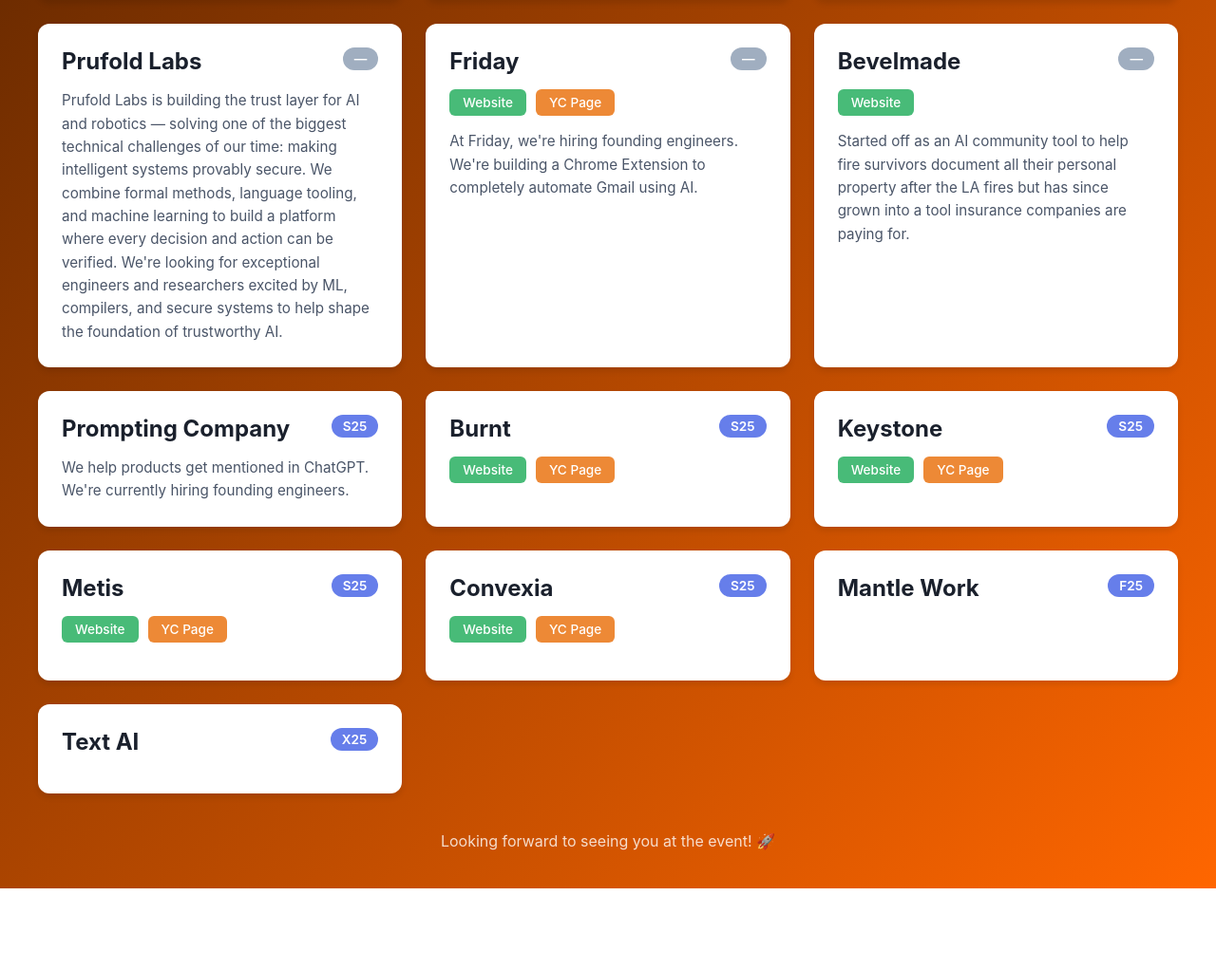
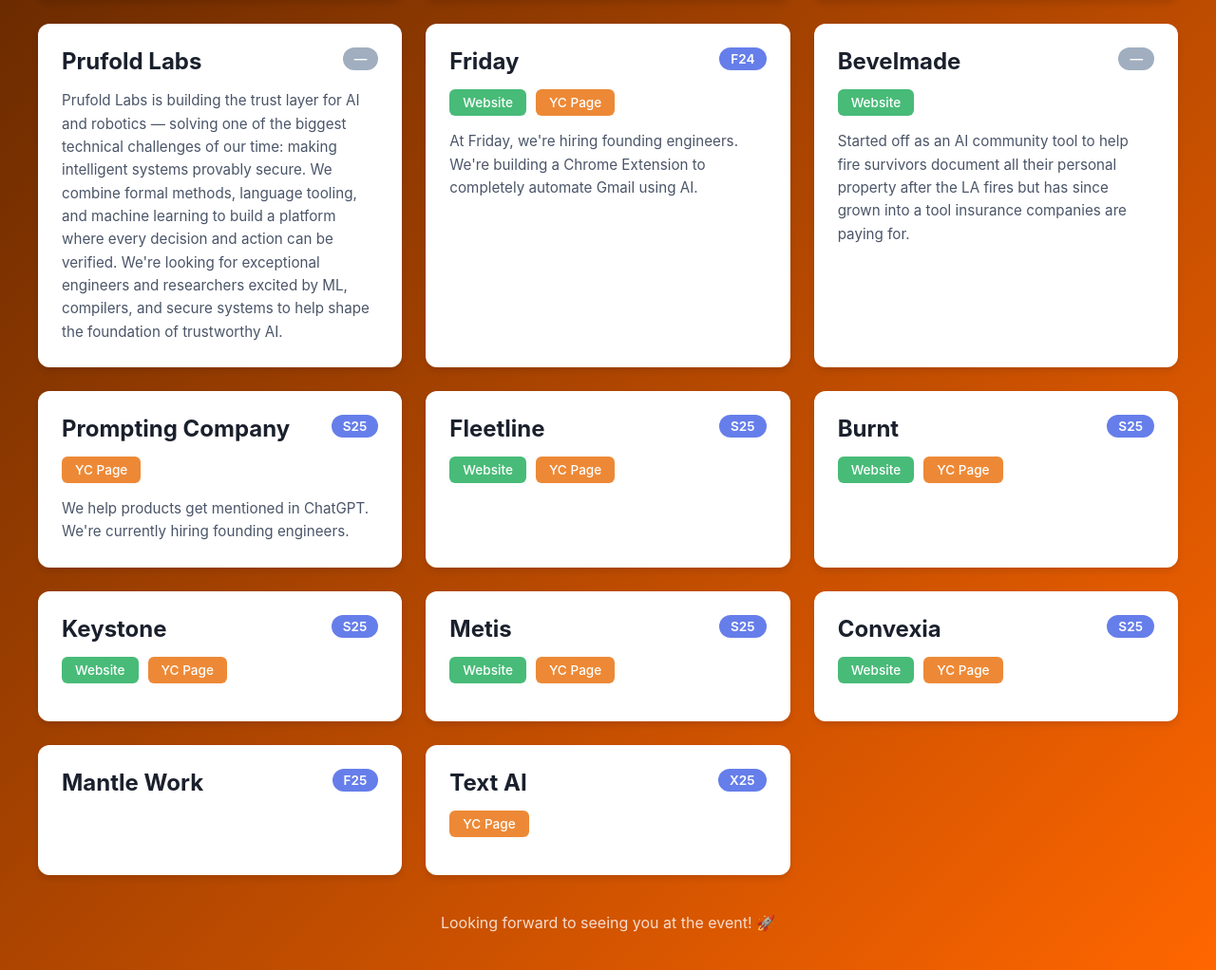
Before and after one commit to matthewmusson/ycSite2, a plain HTML site: page index.html in a window 1280 px wide. Shown: the part 1679-2701 px from the top of the page at 95% size. Before the commit the page ends 2615 px from the top, so only its background shows below. Drawn offline with Linux system fonts and the light colour scheme.

Commit message:
Ayaan updates

```diff
--- a/index.html
+++ b/index.html
@@ -251,11 +251,11 @@
                 <p class="description">We're building RL training gyms for coding agents and selling to frontier labs like Anthropic, xAI, and Meta. Our founding team consists of the 2nd founding engineer/researcher at Cursor and the RL research lead at Prime Intellect, and are also second-time YC founders with prior successful exits. We raised a $10M seed round from General Catalyst and angel investors from OpenAI, Anthropic, xAI, Google Deepmind and Thinking Machines.</p>
             </div>
 
-            <!-- Galen - No batch - Full info -->
+            <!-- Galen - X25 - Full info -->
             <div class="company-card">
                 <div class="company-header">
                     <h2 class="company-name">Galen</h2>
-                    <span class="batch-tag no-batch">—</span>
+                    <span class="batch-tag">X25</span>
                 </div>
                 <div class="links">
                     <a href="https://www.galenai.com/" class="link-btn website-link" target="_blank">Website</a>
@@ -273,11 +273,11 @@
                 <p class="description">Prufold Labs is building the trust layer for AI and robotics — solving one of the biggest technical challenges of our time: making intelligent systems provably secure. We combine formal methods, language tooling, and machine learning to build a platform where every decision and action can be verified. We're looking for exceptional engineers and researchers excited by ML, compilers, and secure systems to help shape the foundation of trustworthy AI.</p>
             </div>
 
-            <!-- Friday - No batch - Partial info -->
+            <!-- Friday - F24 - Partial info -->
             <div class="company-card">
                 <div class="company-header">
                     <h2 class="company-name">Friday</h2>
-                    <span class="batch-tag no-batch">—</span>
+                    <span class="batch-tag">F24</span>
                 </div>
                 <div class="links">
                     <a href="https://www.friday.so" class="link-btn website-link" target="_blank">Website</a>
@@ -304,10 +304,24 @@
                     <h2 class="company-name">Prompting Company</h2>
                     <span class="batch-tag">S25</span>
                 </div>
+                <div class="links">
+                    <a href="https://www.ycombinator.com/companies/the-prompting-company" class="link-btn yc-link" target="_blank">YC Page</a>
+                </div>
                 <p class="description">We help products get mentioned in ChatGPT. We're currently hiring founding engineers.</p>
             </div>
 
             <!-- S25 companies with minimal info -->
+            <div class="company-card">
+                <div class="company-header">
+                    <h2 class="company-name">Fleetline</h2>
+                    <span class="batch-tag">S25</span>
+                </div>
+                <div class="links">
+                    <a href="https://fleetline.ai/" class="link-btn website-link" target="_blank">Website</a>
+                    <a href="https://www.ycombinator.com/companies/fleetline" class="link-btn yc-link" target="_blank">YC Page</a>
+                </div>
+            </div>
+
             <div class="company-card">
                 <div class="company-header">
                     <h2 class="company-name">Burnt</h2>
@@ -365,6 +379,9 @@
                     <h2 class="company-name">Text AI</h2>
                     <span class="batch-tag">X25</span>
                 </div>
+                <div class="links">
+                    <a href="https://www.ycombinator.com/companies/text-ai" class="link-btn yc-link" target="_blank">YC Page</a>
+                </div>
             </div>
         </div>
 
```
